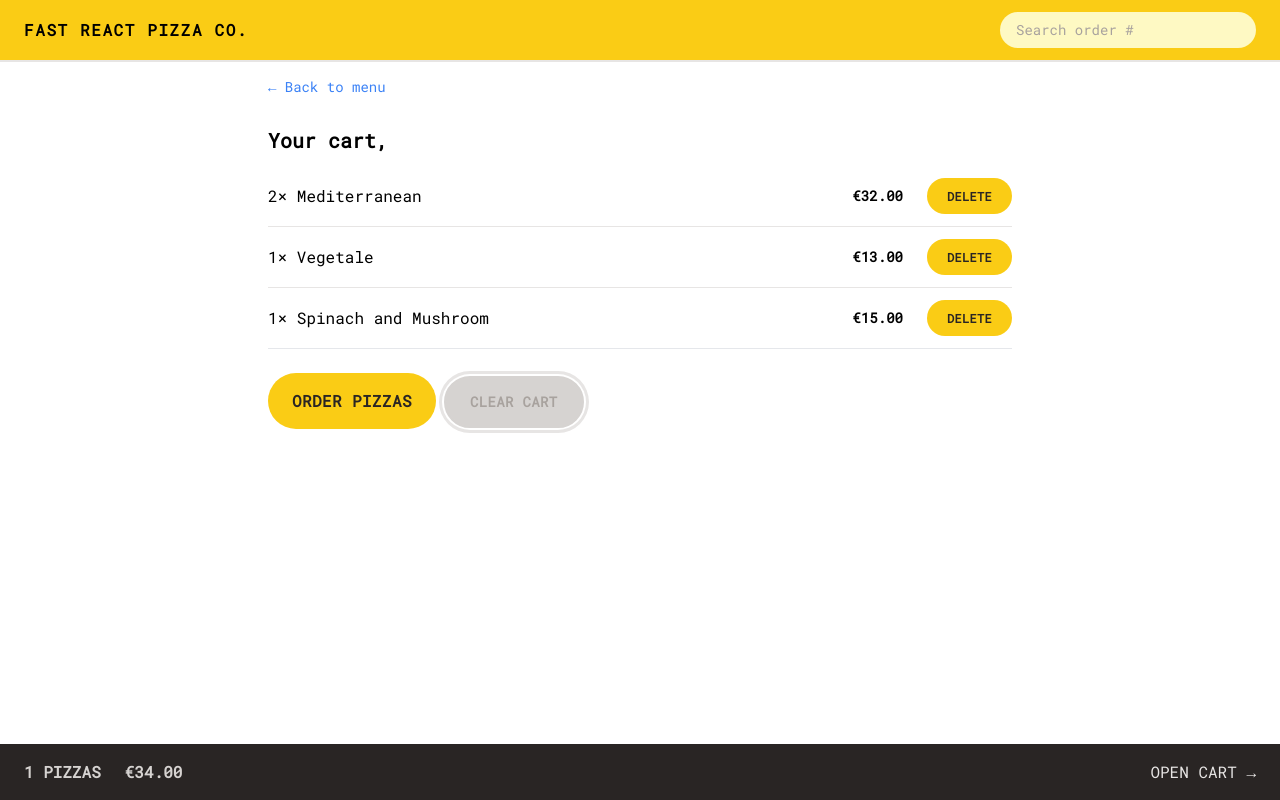
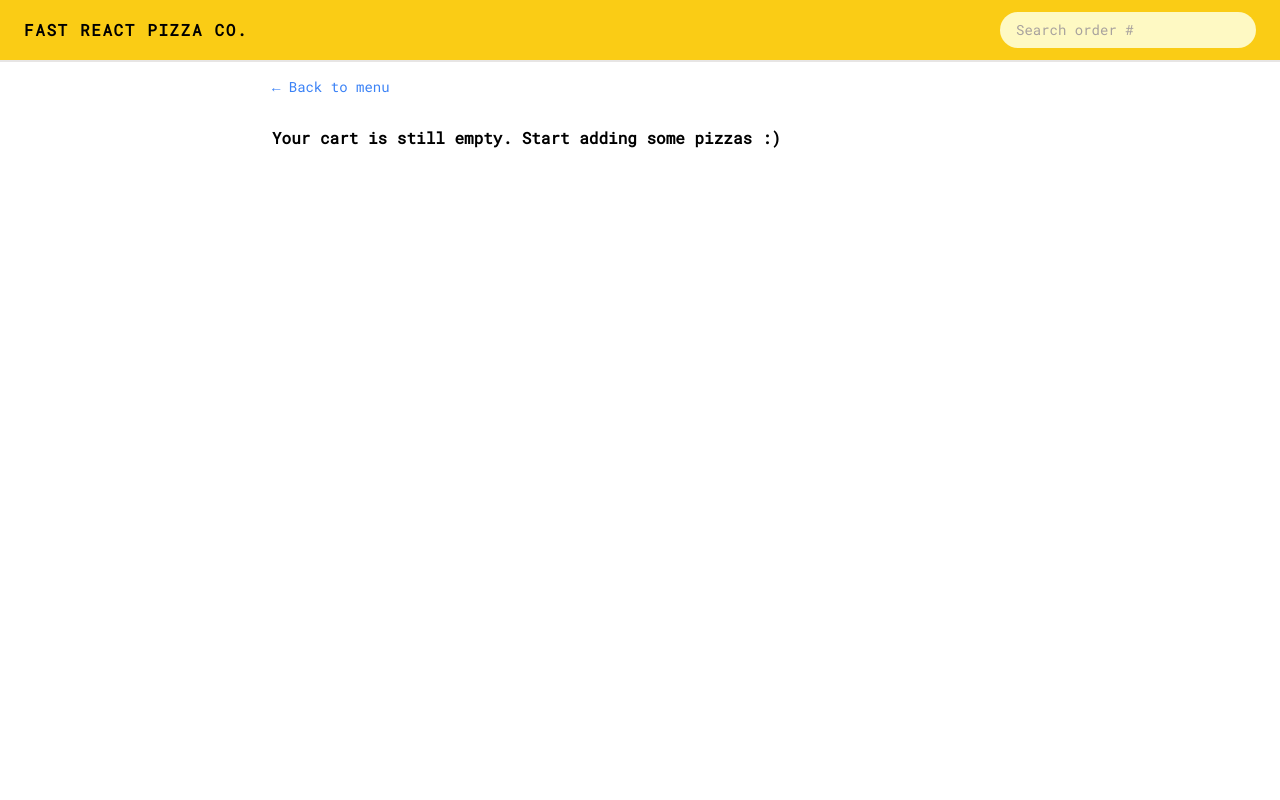
Before and after one commit to trdxDeepu/Fast-React-Pizza-Co, a React (Vite) app: page /cart in a window 1280 px wide. Both pictures are taken after a click on the button "CLEAR CART". Built offline with nearby package versions, Linux system fonts and the light colour scheme.

Commit message:
clear cart

```diff
--- a/src/features/cart/Cart.jsx
+++ b/src/features/cart/Cart.jsx
@@ -1,54 +1,39 @@
 import LinkButton from '../../ui/LinkButton';
 import Button from '../../ui/Button';
 import CartItem from './CartItem';
-import { useSelector } from 'react-redux';
+import { useDispatch, useSelector } from 'react-redux';
+import { clearCart, getCart } from './cartSlice';
+import EmptyCart from './EmptyCart';
 
-const fakeCart = [
-  {
-    pizzaId: 12,
-    name: 'Mediterranean',
-    quantity: 2,
-    unitPrice: 16,
-    totalPrice: 32,
-  },
-  {
-    pizzaId: 6,
-    name: 'Vegetale',
-    quantity: 1,
-    unitPrice: 13,
-    totalPrice: 13,
-  },
-  {
-    pizzaId: 11,
-    name: 'Spinach and Mushroom',
-    quantity: 1,
-    unitPrice: 15,
-    totalPrice: 15,
-  },
-];
+
 
 function Cart() {
   // eslint-disable-next-line no-unused-vars
-  const cart = fakeCart;
+  const cart = useSelector(getCart);
+  const dispatch = useDispatch();
 
-  const username = useSelector(state=>state.user.userName)
+  const username = useSelector((state) => state.user.userName);
+
+  if(!cart.length) return <EmptyCart/>
 
   return (
     <div className="px-3 py-3 font-robotoMono  ">
       <LinkButton to="/menu">&larr; Back to menu</LinkButton>
 
       <h2 className="mt-7 text-xl font-semibold ">Your cart, {username}</h2>
-      <ul className='divide-y divide-stone-200 border-b mt-3'>
+      <ul className="mt-3 divide-y divide-stone-200 border-b">
         {cart.map((item) => (
           <CartItem item={item} key={item.key} />
         ))}
       </ul>
-      <div className='mt-6 space-x-2 '>
+      <div className="mt-6 space-x-2 ">
         <Button to="/order/new" type="primary">
           Order pizzas
         </Button>
 
-        <Button type="secondary">Clear cart</Button>
+        <Button type="secondary" onClick={() => dispatch(clearCart())}>
+          Clear cart
+        </Button>
       </div>
     </div>
   );
--- a/src/features/cart/EmptyCart.jsx
+++ b/src/features/cart/EmptyCart.jsx
@@ -1,11 +1,11 @@
-import { Link } from 'react-router-dom';
+import LinkButton from "../../ui/LinkButton";
 
 function EmptyCart() {
   return (
-    <div>
-      <Link to="/menu"> &larr; Back to menu</Link>
+    <div className='py-3 px-4 '>
+      <LinkButton to="/menu">&larr; Back to menu</LinkButton>
 
-      <p>Your cart is still empty. Start adding some pizzas :)</p>
+      <p className="font-semibold mt-7">Your cart is still empty. Start adding some pizzas :)</p>
     </div>
   );
 }
--- a/src/features/cart/cartSlice.js
+++ b/src/features/cart/cartSlice.js
@@ -51,6 +51,8 @@
 
 export default cartSlice.reducer;
 
+export const getCart = (state)=> state.cart.cart;
+
 export const getTotalCartQuantity = (state) =>
   state.cart.cart.reduce((sum, item) => sum + item.quantity, 0);
 
```
